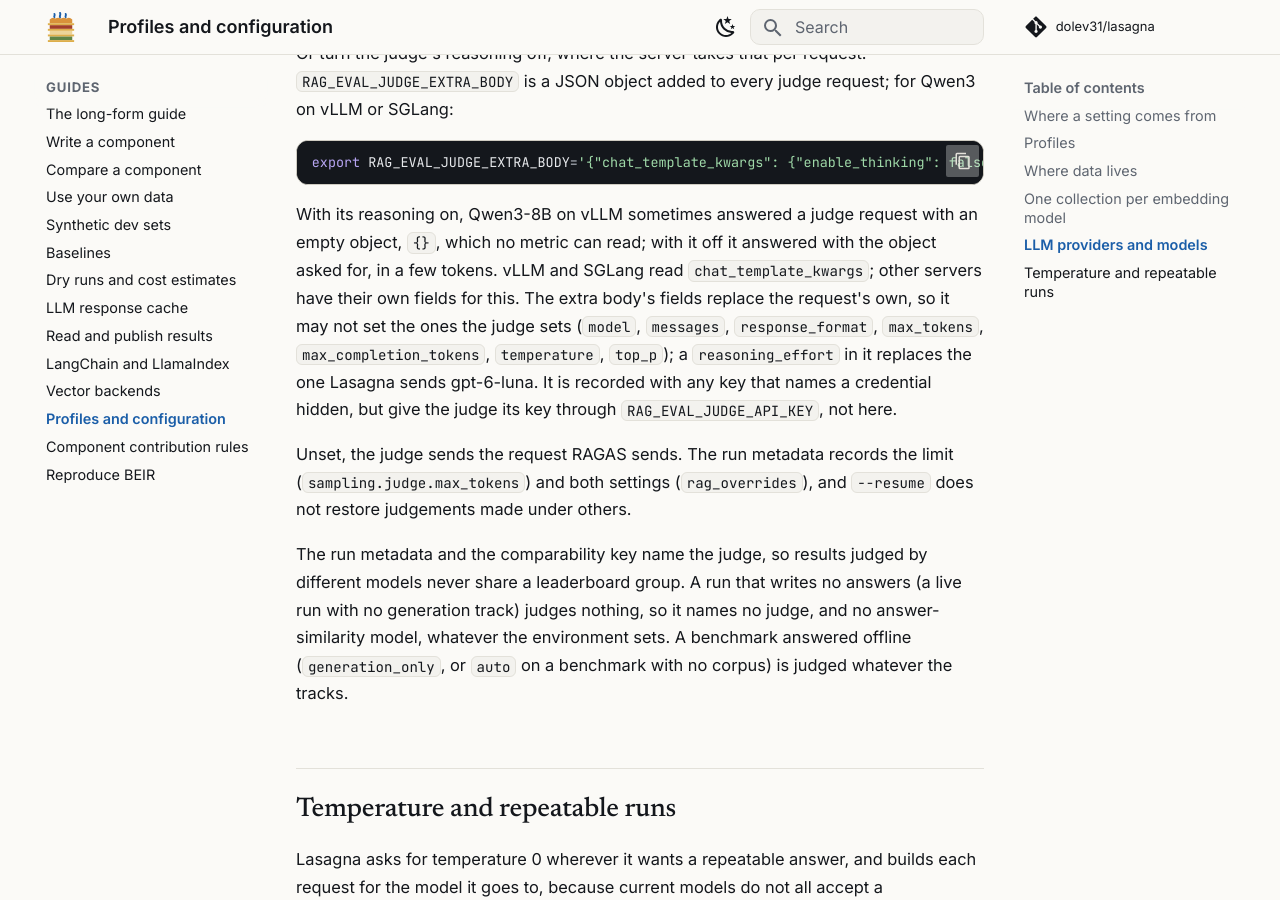
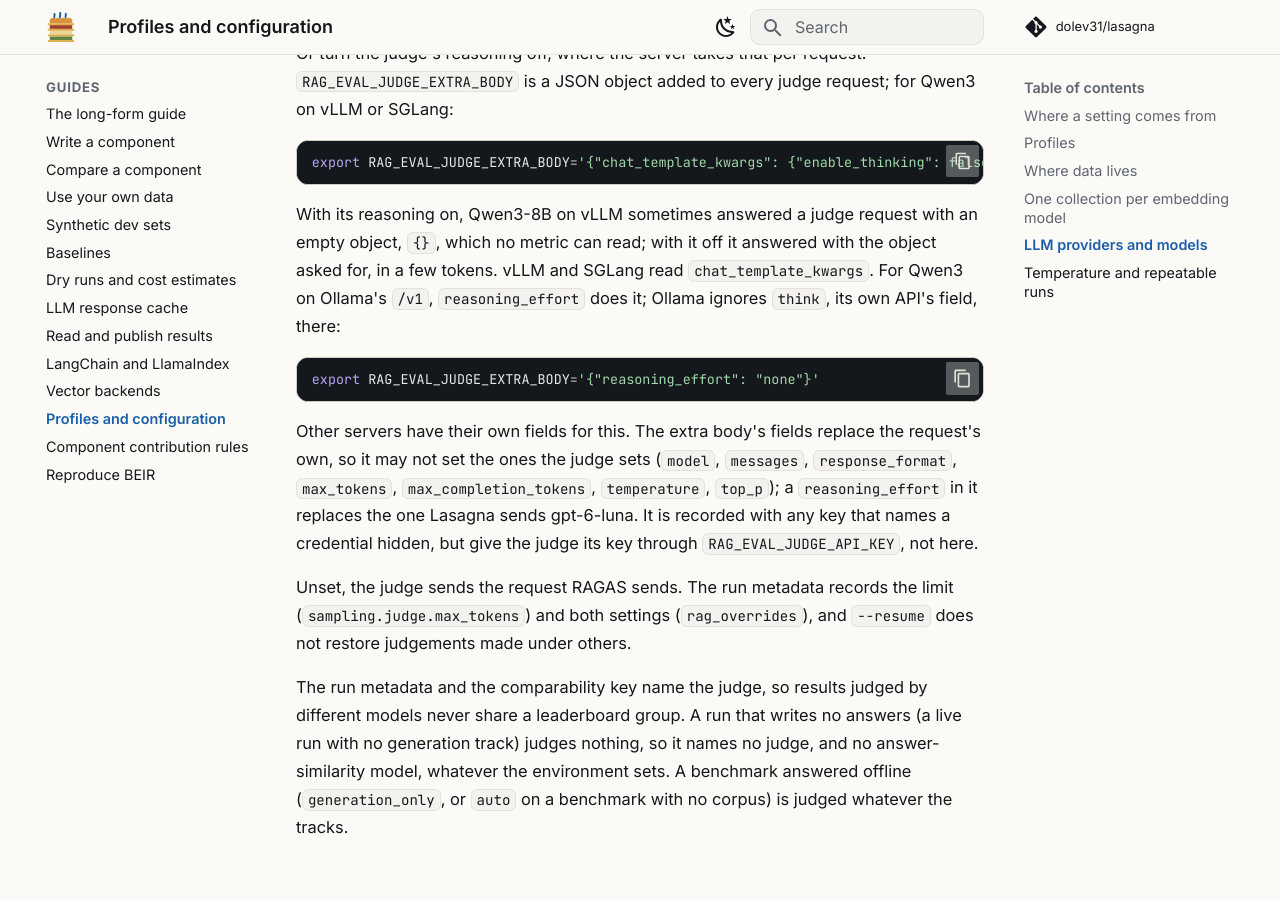
Before and after one commit to dolev31/lasagna, an MkDocs documentation site: the page built from docs/configuration.md, in a window 1280 px wide and 900 px high, scrolled down 8903 px. Built offline with MkDocs 1.6.1 and Material for MkDocs 9.7.7, drawn with Linux system fonts in a browser that asks for light colours; comment, search, counter and statistics services are not loaded.

Commit message:
Name the field that turns a judge's reasoning off on Ollama
For Qwen3 on Ollama's /v1, reasoning_effort turns reasoning off; Ollama
ignores think, its own API's field, there. Checked on Ollama 0.40.13 with
qwen3:1.7b and a RAGAS faithfulness request: as sent it used 899 of the 1024
tokens; with {"think": false} it used all 1024 and came back empty
(finish_reason length); with {"reasoning_effort": "none"} it answered in 35.

````diff
--- a/docs/configuration.md
+++ b/docs/configuration.md
@@ -306,13 +306,19 @@ export RAG_EVAL_JUDGE_EXTRA_BODY='{"chat_template_kwargs": {"enable_thinking": f
 With its reasoning on, Qwen3-8B on vLLM sometimes answered a judge request with
 an empty object, `{}`, which no metric can read; with it off it answered with
 the object asked for, in a few tokens. vLLM and SGLang read
-`chat_template_kwargs`; other servers have their own fields for this. The
-extra body's fields replace the request's own, so it may not set the ones the
-judge sets (`model`, `messages`, `response_format`, `max_tokens`,
-`max_completion_tokens`, `temperature`, `top_p`); a `reasoning_effort` in it
-replaces the one Lasagna sends gpt-6-luna. It is recorded with any key that
-names a credential hidden, but give the judge its key through
-`RAG_EVAL_JUDGE_API_KEY`, not here.
+`chat_template_kwargs`. For Qwen3 on Ollama's `/v1`, `reasoning_effort` does
+it; Ollama ignores `think`, its own API's field, there:
+
+```bash
+export RAG_EVAL_JUDGE_EXTRA_BODY='{"reasoning_effort": "none"}'
+```
+
+Other servers have their own fields for this. The extra body's fields replace
+the request's own, so it may not set the ones the judge sets (`model`,
+`messages`, `response_format`, `max_tokens`, `max_completion_tokens`,
+`temperature`, `top_p`); a `reasoning_effort` in it replaces the one Lasagna
+sends gpt-6-luna. It is recorded with any key that names a credential hidden,
+but give the judge its key through `RAG_EVAL_JUDGE_API_KEY`, not here.
 
 Unset, the judge sends the request RAGAS sends. The run metadata records the
 limit (`sampling.judge.max_tokens`) and both settings (`rag_overrides`), and
````
Also changed, not shown: CHANGELOG.md (+5 -4 lines), 1 other file.
